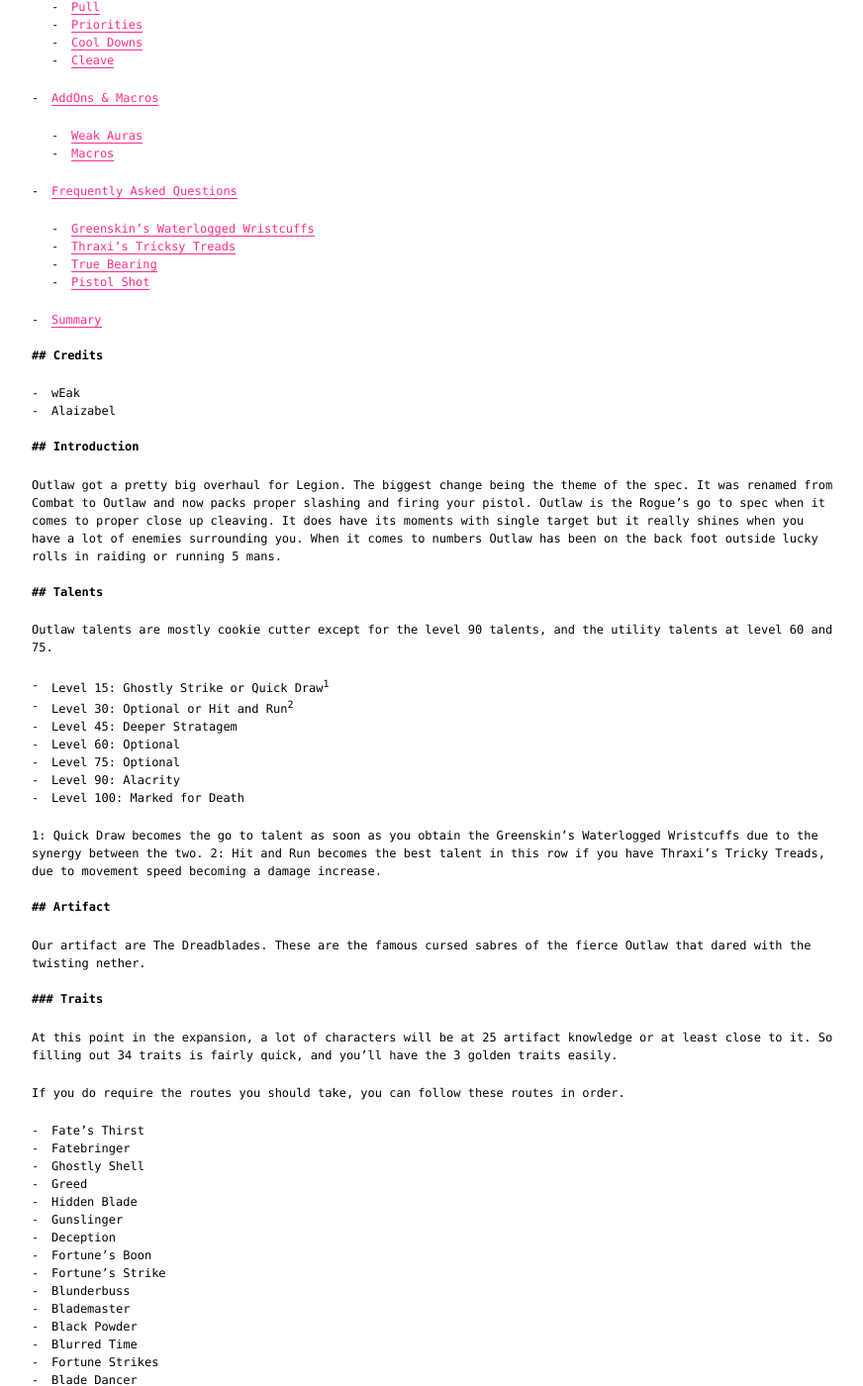
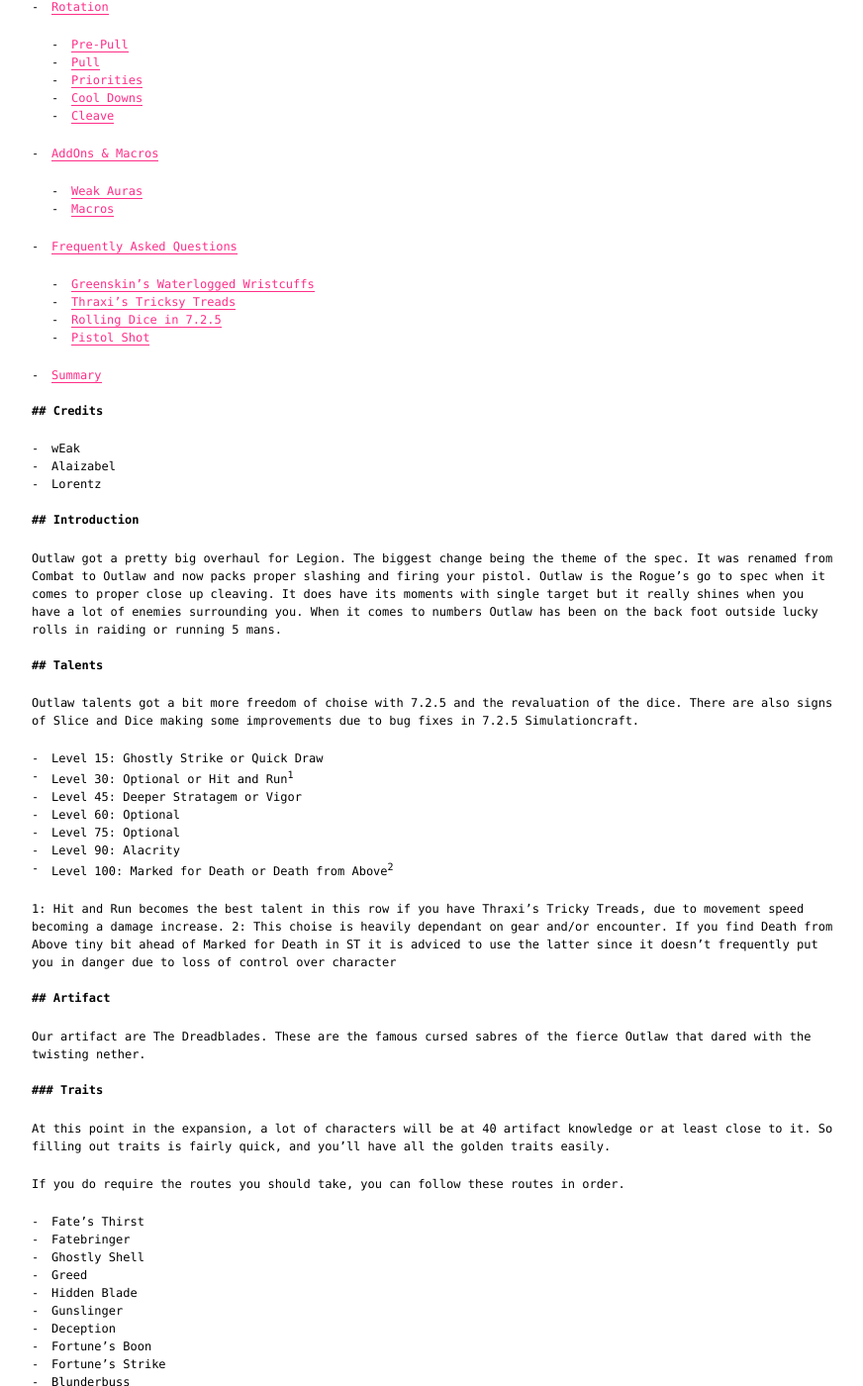
Before and after one commit to weakweak/riff.tf, a Jekyll site: the page built from _posts/2017-01-01-outlaw.md, in a window 1280 px wide and 1400 px high, scrolled down 442 px. Shown: the whole window at 99% size, without its empty margins (200-1072 px from the left). Built offline with Jekyll 4.4.1, drawn with Linux system fonts in a browser that asks for light colours; some of the changed text lies outside the part shown.

Commit message:
Update 2017-01-01-outlaw.md

```diff
--- a/_posts/2017-01-01-outlaw.md
+++ b/_posts/2017-01-01-outlaw.md
@@ -6,13 +6,16 @@
 
 # Guide to Outlaw Rogue
 
-Welcome to the guide for Outlaw Rogue in 7.2. If you're looking for a good
+Welcome to the guide for Outlaw Rogue in 7.2.5. If you're looking for a good
 introduction to playing Outlaw in Legion, you've come to the right place.
 
 I'll make a note of any changes to the guide and the date it was updated here if
 you want to come back in the future to check for changes.
 
-**Last updated: Monday 29th May 2017 - Fixes and more clarity**
+**Last updated: Friday 16th June 2017 - Now with less dice**
+
+Please note things are subject to change in the early days of patch 7.2.5 when
+things are discovered and hot fixes happen.
 
 <div id="toc"></div>
 
@@ -20,6 +23,7 @@
 
 - wEak
 - Alaizabel
+- Lorentz
 
 ## Introduction
 
@@ -33,21 +37,23 @@
 
 ## Talents
 
-Outlaw talents are mostly cookie cutter except for the level 90 talents, and
-the utility talents at level 60 and 75.
+Outlaw talents got a bit more freedom of choise with 7.2.5 and the revaluation
+of the dice. There are also signs of Slice and Dice making some improvements
+due to bug fixes in 7.2.5 Simulationcraft.
 
-- Level 15: Ghostly Strike or Quick Draw<sup>1</sup>
-- Level 30: Optional or Hit and Run<sup>2</sup>
-- Level 45: Deeper Stratagem
+- Level 15: Ghostly Strike or Quick Draw
+- Level 30: Optional or Hit and Run<sup>1</sup>
+- Level 45: Deeper Stratagem or Vigor
 - Level 60: Optional
 - Level 75: Optional
 - Level 90: Alacrity
-- Level 100: Marked for Death
+- Level 100: Marked for Death or Death from Above<sup>2</sup>
 
-1: Quick Draw becomes the go to talent as soon as you obtain the Greenskin's
-Waterlogged Wristcuffs due to the synergy between the two.
-2: Hit and Run becomes the best talent in this row if you have Thraxi's Tricky
+1: Hit and Run becomes the best talent in this row if you have Thraxi's Tricky
 Treads, due to movement speed becoming a damage increase.
+2: This choise is heavily dependant on gear and/or encounter. If you find Death
+from Above tiny bit ahead of Marked for Death in ST it is adviced to use the latter
+since it doesn't frequently put you in danger due to loss of control over character
 
 ## Artifact
 
@@ -56,9 +62,9 @@
 
 ### Traits
 
-At this point in the expansion, a lot of characters will be at 25 artifact
-knowledge or at least close to it. So filling out 34 traits is fairly quick, and
-you'll have the 3 golden traits easily.
+At this point in the expansion, a lot of characters will be at 40 artifact
+knowledge or at least close to it. So filling out traits is fairly quick, and
+you'll have all the golden traits easily.
 
 If you do require the routes you should take, you can follow these routes in
 order.
@@ -92,11 +98,11 @@
 
 - Fate's Thirst
 - Fortune's Boon
+- Fatebringer
+- Black Powder (If you have Greenskin's Waterlogged Wristcuffs)
+- Gunslinger (If you have Greenskin's Waterlogged Wristcuffs)
 - Fortune Strikes
 - Fortune's Strike
-- Fatebringer
-- Black Powder
-- Gunslinger
 - Blade Dancer
 
 Then 4/4 in the less useful traits
@@ -107,15 +113,18 @@
 
 - Fate's Thirst
 - Fortune's Boon
+- Fatebringer
+- Sabermetrics
+- Black Powder (If you have Greenskin's Waterlogged Wristcuffs)
+- Gunslinger (If you have Greenskin's Waterlogged Wristcuffs)
 - Fortune Strikes
 - Fortune's Strike
-- Fatebringer
+- Gunslinger
 - Black Powder
-- Gunslinger
-- Blade Dancer
 
 You should always run a simulation of your character to check if a higher item
-level relic might be better than your current relic.
+level relic might be better than your current relic. These aren't one-size fits
+all results.
 
 ## Gearing &amp; Stats
 
@@ -140,9 +149,6 @@
 - Critical Strike
 - Mastery
 
-Certain items may change which stats you will want. For example Mantle of the
-Master Assassin will make Critical Strike Chance less important.
-
 **When in doubt, run a simulation for your character and the item(s) in
 question.**
 
@@ -158,8 +164,10 @@
 
 - Mantle of the Master Assassin
 - Greenskin's Waterlogged Wristcuffs
+- Insignia of Ravenholdt
+- The Curse of Restlessness
+- Soul of the Shadowblade
 - Thraxi's Tricksy Treads
-- Insignia of Ravenholdt
 - Cinidaria, the Symbiote
 - Shivarran Symmetry
 
@@ -172,23 +180,25 @@
 
 ### Pull
 
-- Curse of the Dreadblades and Adrenaline Rush
-- Saberslash
-- Re-roll until you have True Bearing
-- Saberslash
+- Curse of the Dreadblades
+- Ambush
+- Adrenaline Rush
+- Re-roll if needed
+- Saberslash or Pistol Shot if consuming Greenskins Buff
 - Between the eyes or Run Through
 - Repeat
 
 ### Priorities
 
-- Roll the Bones, always re roll your current buffs unless you have True Bearing<sup>3</sup>
+- Roll the Bones, currently optimal reroll logic would suggest only rerolling 2+
+buffs when Loaded Dice is active<sup>3</sup>
 
 3: More details about this can be found in the
 [FAQ](#frequently-asked-questions).
 
-#### At 5-6 Combo Points
+#### At 4-5 Combo Points or 5-6 Combo Points with Deeper Stratagem
 
-- Roll the Bones, if you don't have True Bearing
+- Roll the Bones if needed
 - Between the Eyes, if you have 100% Critical Strike or need to proc Greenskin's
 Waterlogged Wristcuffs.<sup>4</sup>
 - Run Through
@@ -261,16 +271,12 @@
 cool down, if the encounter allows for it, For example you don't need to use
 your Sprint for utility purposes, until it is off cool down again.
 
-### True Bearing
+### Rolling Dice in 7.2.5
 
-If you do not yet own Mantle of the Master Assassin you can Roll the Bones
-until you have 3 separate buffs OR True Bearing up. The moment you equip
-Mantle of the Master Assassin you only want True Bearing. This buff is so
-powerful when combined with Outlaw's top legendaries Mantle of the Master
-Assassin and Greenskin's Waterlogged Wristcuffs. So as long as you will
-have use for the whole duration of the new Roll the Bones, or there isn't
-an instance where you need to deal immediate damage to lets say an add or
-a boss shield, you want to keep re-rolling until you have True Bearing.
+The benefits from rerolling over and over again were greatly diminished in 7.2.5.
+This means we no longer have to endlessly cast Roll the Bones until we get True
+Bearing. This means you should only cast Roll the Bones when you don't have any
+dice or you have the articaft trait Loaded Dice active.
 
 ### Pistol Shot
 
```
Also changed, not shown: other parts of _posts/2017-01-01-outlaw.md (+1 -1 lines).
